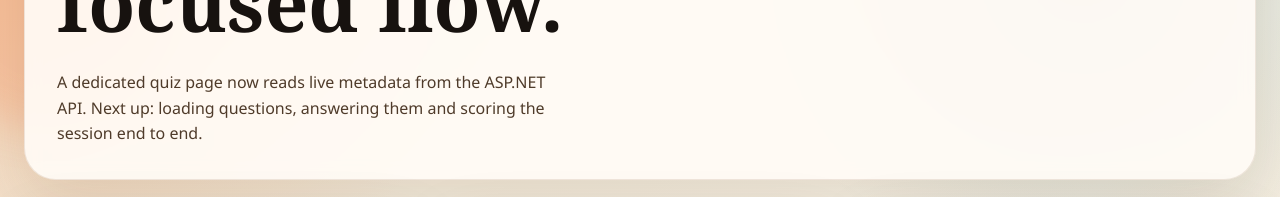
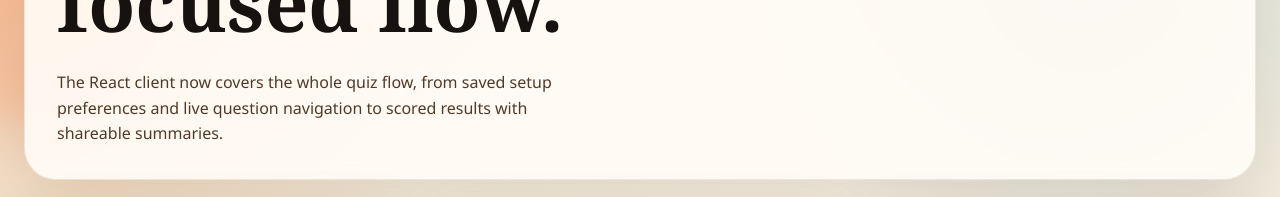
Before and after one commit to vienox/Quizletty, a React (Vite) app in the folder ClientApp/: page / in a window 1280 px wide. Shown: the part 206-403 px from the top of the page. Built offline with nearby package versions, Linux system fonts and the light colour scheme; no server answers.

Commit message:
Refresh frontend copy and document advanced quiz UX

```diff
--- a/ClientApp/src/App.jsx
+++ b/ClientApp/src/App.jsx
@@ -271,9 +271,9 @@
           </div>
 
           <p className="masthead-copy">
-            A dedicated quiz page now reads live metadata from the ASP.NET API.
-            Next up: loading questions, answering them and scoring the session
-            end to end.
+            The React client now covers the whole quiz flow, from saved setup
+            preferences and live question navigation to scored results with
+            shareable summaries.
           </p>
         </header>
 
--- a/ClientApp/src/components/ResultStage.jsx
+++ b/ClientApp/src/components/ResultStage.jsx
@@ -50,8 +50,8 @@
         <p className="eyebrow">Session complete</p>
         <h2>{result.score} on the board.</h2>
         <p className="helper-copy">
-          The quiz run is now scored live against the API. Next commit will add
-          the detailed answer review and category breakdown.
+          The run is fully scored against the API and ready for a detailed
+          review, category analysis or quick summary sharing.
         </p>
       </article>
 
```
Also changed, not shown: 2 other files (tests, documents, lock files or other folders).
